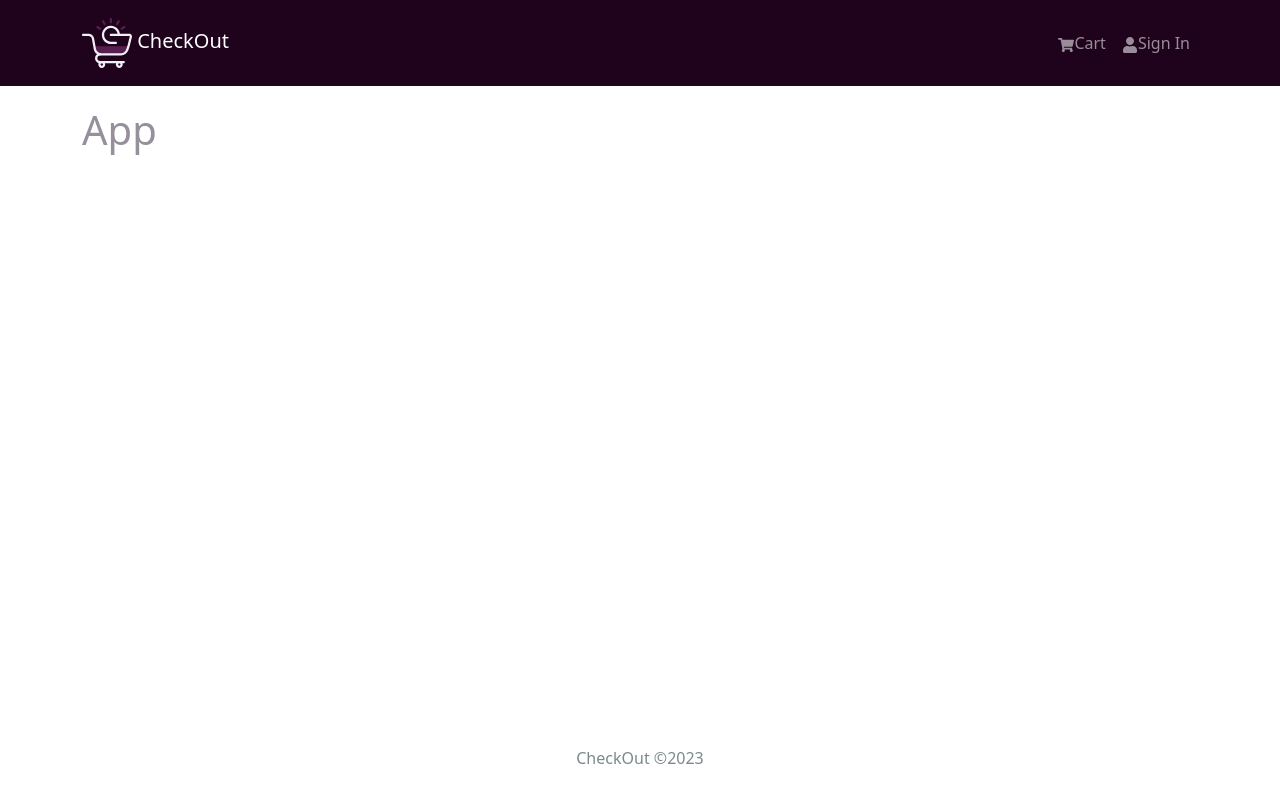
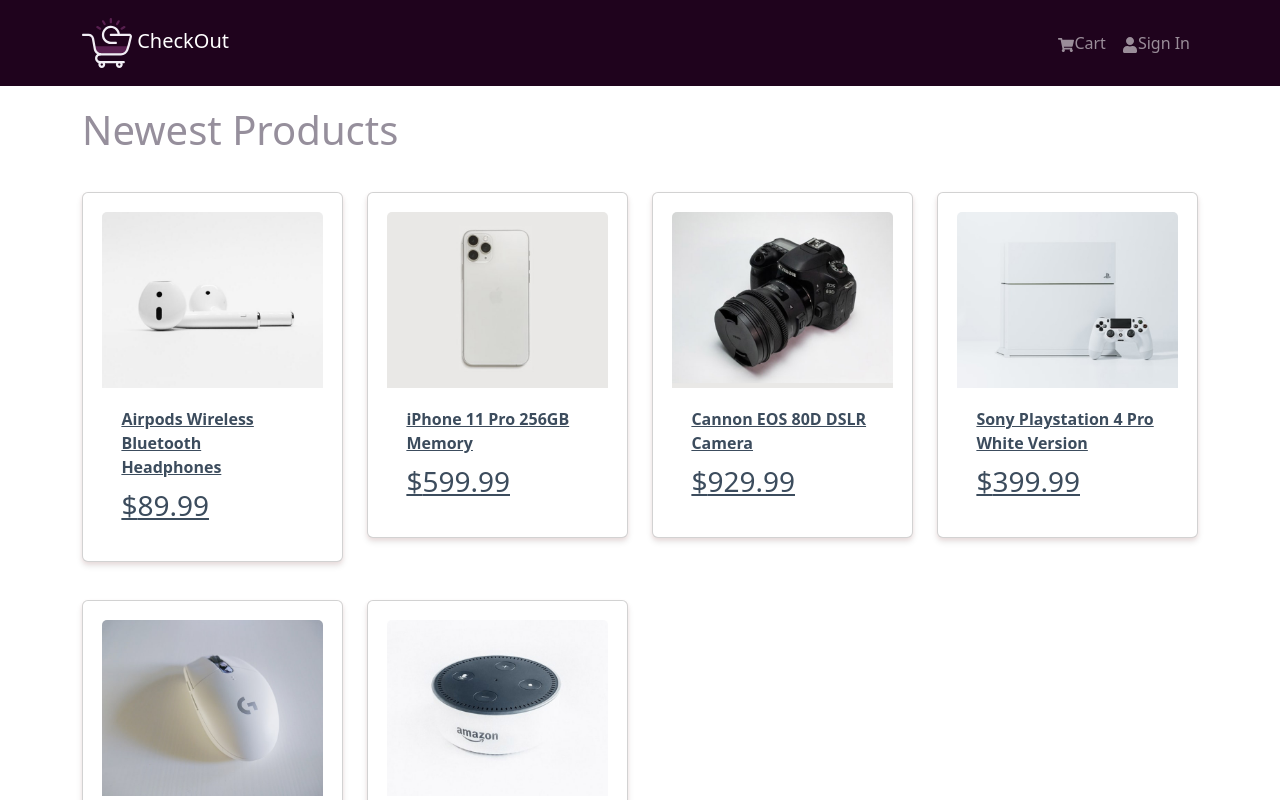
Before and after one commit to adibmannan1/check-out, a React (Create React App) app in the folder frontend/: page / in a window 1280 px wide. Shown: the top 800 px of the page. Built offline with nearby package versions, Linux system fonts and the light colour scheme.

Commit message:
products-added-to-homepage

```diff
--- a/frontend/src/App.js
+++ b/frontend/src/App.js
@@ -2,6 +2,7 @@
 import { Container } from 'react-bootstrap'
 import Header from './components/Header'
 import Footer from './components/Footer'
+import HomeScreen from './screens/HomeScreen'
 
 const App = () => {
   return (
@@ -9,7 +10,7 @@
       <Header/>
       <main className='py-3 main'>
         <Container>
-          <h1>App</h1>
+          <HomeScreen/>
         </Container>
       </main>
       <Footer/>
--- /dev/null
+++ b/frontend/src/components/Product.jsx
@@ -0,0 +1,25 @@
+import React from 'react'
+import { Card } from 'react-bootstrap'
+
+const Product = ({product}) => {
+  return (
+    <Card className='my-3 p-3 rounded'>
+        <a href={`/products/${product._id}`}>
+            <Card.Img src={product.image} variant='top'></Card.Img>
+        </a>
+        <Card.Body>
+            <a href={`/products/${product._id}`}>
+                <Card.Title as="div">
+                    <strong>{product.name}</strong>
+                </Card.Title>
+                <Card.Text as="h3">
+                    ${product.price}
+                </Card.Text>
+            </a>
+        </Card.Body>
+
+    </Card>
+  )
+}
+
+export default Product
--- /dev/null
+++ b/frontend/src/screens/HomeScreen.jsx
@@ -0,0 +1,21 @@
+import React from 'react'
+import {Row, Col} from 'react-bootstrap'
+import products from '../products'
+import Product from '../components/Product'
+
+const HomeScreen = () => {
+  return (
+    <>
+        <h1>Newest Products</h1>
+        <Row>
+            {products.map((product)=>(
+                <Col key={product._id} sm={12} md={6} lg={4} xl={3}>
+                    <Product product={product}/>
+                </Col>
+            ))}
+        </Row>
+    </>
+  )
+}
+
+export default HomeScreen
```
